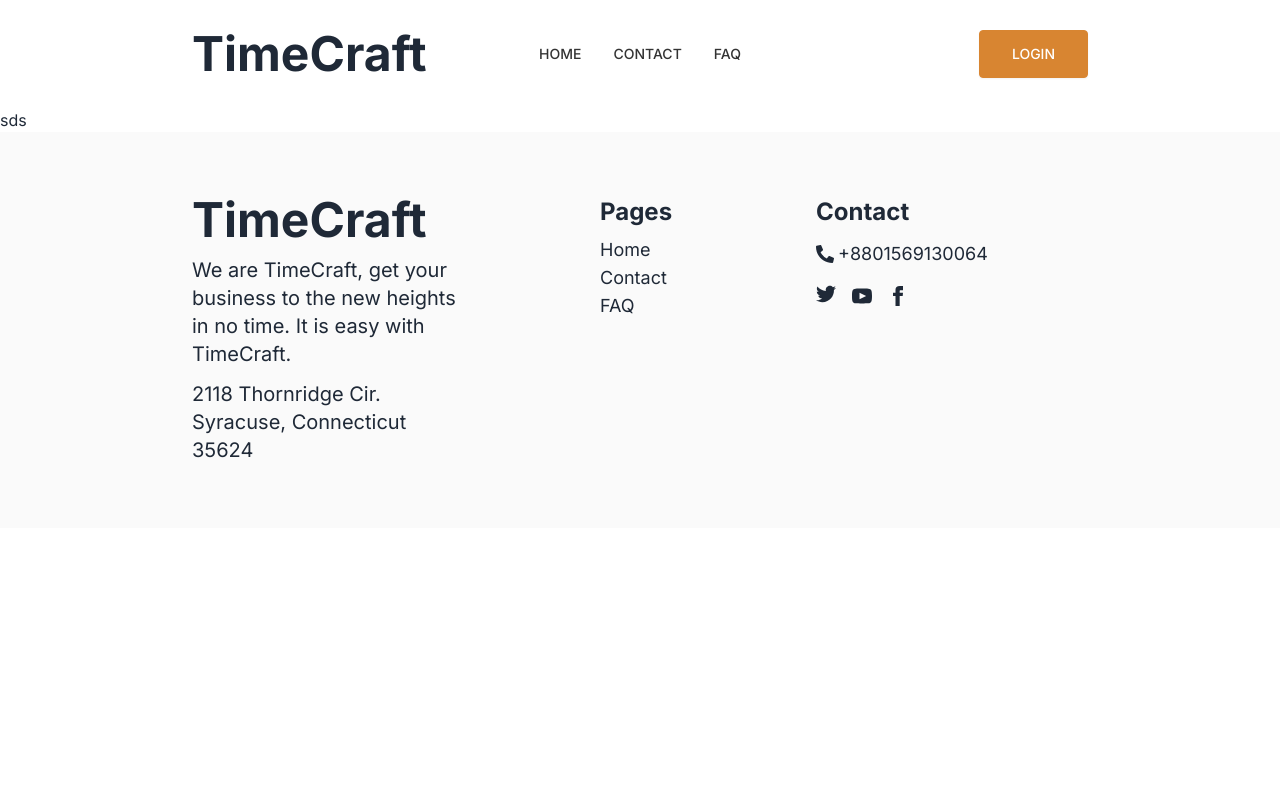
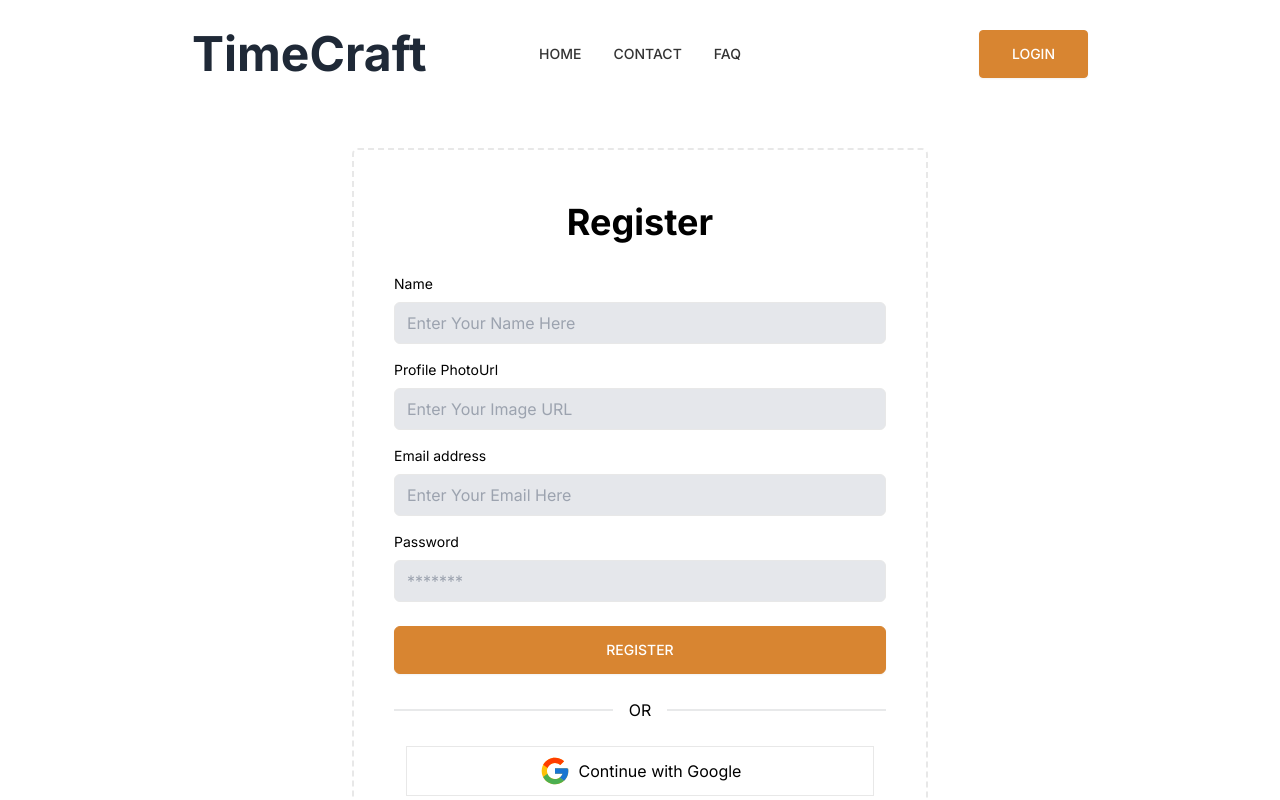
Before and after one commit to only1tarunno/task-management-client, a React (Vite) app: page /register in a window 1280 px wide. Shown: the top 800 px of the page. Built offline with nearby package versions, Linux system fonts and the light colour scheme; no server answers.

Commit message:
register page create

```diff
--- a/src/pages/Resgister.jsx
+++ b/src/pages/Resgister.jsx
@@ -1,7 +1,186 @@
-import React from "react";
+import { Link, useLocation, useNavigate } from "react-router-dom";
+import SocialLogin from "../components/shared/SocialLogin";
+import { FaSpinner } from "react-icons/fa6";
+import Container from "../components/shared/Container";
+import Swal from "sweetalert2";
+import { useState } from "react";
+import useAuth from "../hooks/useAuth";
+import useAxiosPublic from "../hooks/useAxiosPublic";
+import { useForm } from "react-hook-form";
 
-const Resgister = () => {
-  return <div>sds</div>;
+const Register = () => {
+  const [spin, setspin] = useState(false);
+  const { createUser, updateUserProfile } = useAuth();
+  const axiosPublic = useAxiosPublic();
+  const { register, handleSubmit, reset } = useForm();
+  const location = useLocation();
+  const navigate = useNavigate();
+  const from = location?.state?.from?.pathname || "/";
+
+  const onSubmit = async (data) => {
+    const pass = data?.password;
+    // check password strong
+    if (pass.length < 6) {
+      Swal.fire({
+        icon: "error",
+        title: "Please Enter Atleast 6 Character",
+      });
+      return;
+    } else if (!/(?=.*[A-Z])/.test(pass)) {
+      Swal.fire({
+        icon: "error",
+        title: "Please Enter Atleast One Capital Letter",
+      });
+      return;
+    } else if (!/(?=.*[0-9])/.test(pass)) {
+      Swal.fire({
+        icon: "error",
+        title: "Please Enter Atleast One Numeric Number",
+      });
+      return;
+    } else if (!/^(?=.*[~`!@#$%^&*()--+={}[\]|\\:;"'<>,.?/_₹]).*$/.test(pass)) {
+      Swal.fire({
+        icon: "error",
+        title: "Please Enter Atleast One Special Character",
+      });
+      return;
+    }
+    setspin(true);
+    // create user
+    createUser(data?.email, pass)
+      .then(() => {
+        console.log();
+        // set user name and img
+        updateUserProfile(data?.name, data?.photo).then(() => {
+          // create user in data base
+          const userInfo = {
+            name: data?.name,
+            email: data?.email,
+            image: data?.photo,
+            role: "user",
+          };
+          axiosPublic.post("/users", userInfo).then(() => {
+            Swal.fire({
+              icon: "success",
+              title: "User created successfully",
+              showConfirmButton: false,
+              timer: 1500,
+            });
+            reset();
+            navigate(from, { replace: true });
+            setspin(false);
+          });
+        });
+      })
+      .catch((err) => {
+        // check if their is an error
+        Swal.fire({
+          icon: "error",
+          title: "Oops",
+          text: err.message,
+        });
+        setspin(false);
+      });
+  };
+  return (
+    <>
+      <Container>
+        <div className=" py-10">
+          <div className="mx-auto max-w-xl p-6 rounded-md sm:p-10 border-[#e8e8e8] border-dashed border-2 text-black">
+            <div className="mb-8 text-center">
+              <h1 className="my-3 text-4xl font-bold">Register</h1>
+            </div>
+            <form
+              onSubmit={handleSubmit(onSubmit)}
+              className="space-y-6 ng-untouched ng-pristine ng-valid"
+            >
+              <div className="space-y-4">
+                <div>
+                  <label htmlFor="email" className="block mb-2 text-sm">
+                    Name
+                  </label>
+                  <input
+                    type="text"
+                    {...register("name")}
+                    required
+                    placeholder="Enter Your Name Here"
+                    className="w-full px-3 py-2 border rounded-md border-[#e8e8e8] focus:outline-[#e8e8e8] bg-gray-200 text-gray-900"
+                    data-temp-mail-org="0"
+                  />
+                </div>
+                <div>
+                  <label htmlFor="email" className="block mb-2 text-sm">
+                    Profile PhotoUrl
+                  </label>
+                  <input
+                    type="url"
+                    {...register("photo")}
+                    placeholder="Enter Your Image URL"
+                    required
+                    className="w-full px-3 py-2 border rounded-md border-[#e8e8e8] focus:outline-[#e8e8e8] bg-gray-200 text-gray-900"
+                    data-temp-mail-org="0"
+                  />
+                </div>
+                <div>
+                  <label htmlFor="email" className="block mb-2 text-sm">
+                    Email address
+                  </label>
+                  <input
+                    type="email"
+                    {...register("email")}
+                    placeholder="Enter Your Email Here"
+                    required
+                    className="w-full px-3 py-2 border rounded-md border-[#e8e8e8] focus:outline-[#e8e8e8] bg-gray-200 text-gray-900"
+                    data-temp-mail-org="0"
+                  />
+                </div>
+                <div>
+                  <div className="flex justify-between">
+                    <label htmlFor="password" className="text-sm mb-2">
+                      Password
+                    </label>
+                  </div>
+                  <input
+                    type="password"
+                    {...register("password")}
+                    required
+                    placeholder="*******"
+                    className="w-full px-3 py-2 border rounded-md border-[#e8e8e8] focus:outline-[#e8e8e8] bg-gray-200 text-gray-900"
+                  />
+                </div>
+              </div>
+
+              <div>
+                <button
+                  type="submit"
+                  className="w-full rounded-md py-3 text-white btn bg-[#d88531] border-[#d88531] px-8  hover:bg-[#4c5161] hover:border-[#4c5161]  font-medium uppercase"
+                >
+                  {spin ? (
+                    <FaSpinner className=" animate-spin m-auto" />
+                  ) : (
+                    "Register"
+                  )}
+                </button>
+              </div>
+            </form>
+            <div className="flex flex-col w-full border-opacity-50 pt-3">
+              <div className="divider">OR</div>
+              <SocialLogin></SocialLogin>
+              <p className="px-6 text-sm text-center text-black">
+                Already have an account?{" "}
+                <Link
+                  to="/login"
+                  className="hover:underline hover:text-[#d88531] text-[#333] font-bold"
+                >
+                  Login
+                </Link>
+              </p>
+            </div>
+          </div>
+        </div>
+      </Container>
+    </>
+  );
 };
 
-export default Resgister;
+export default Register;
```
